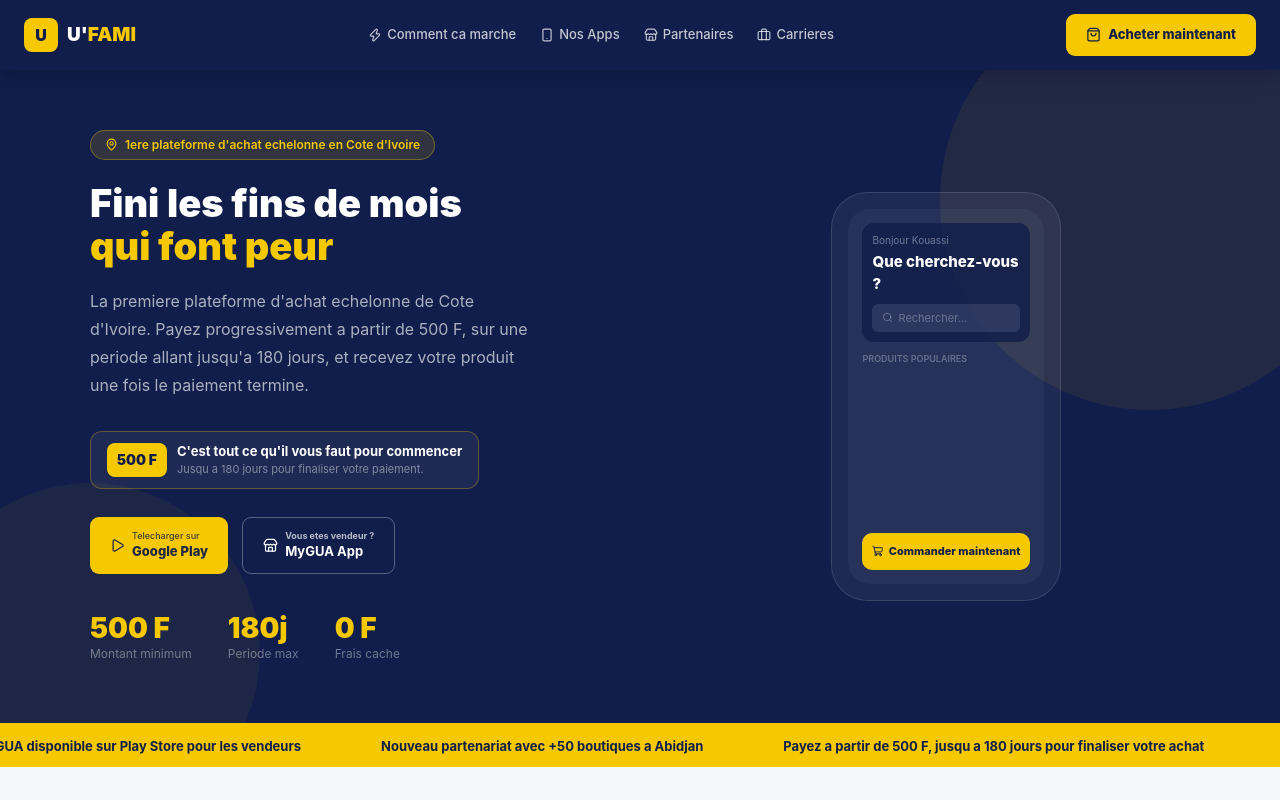
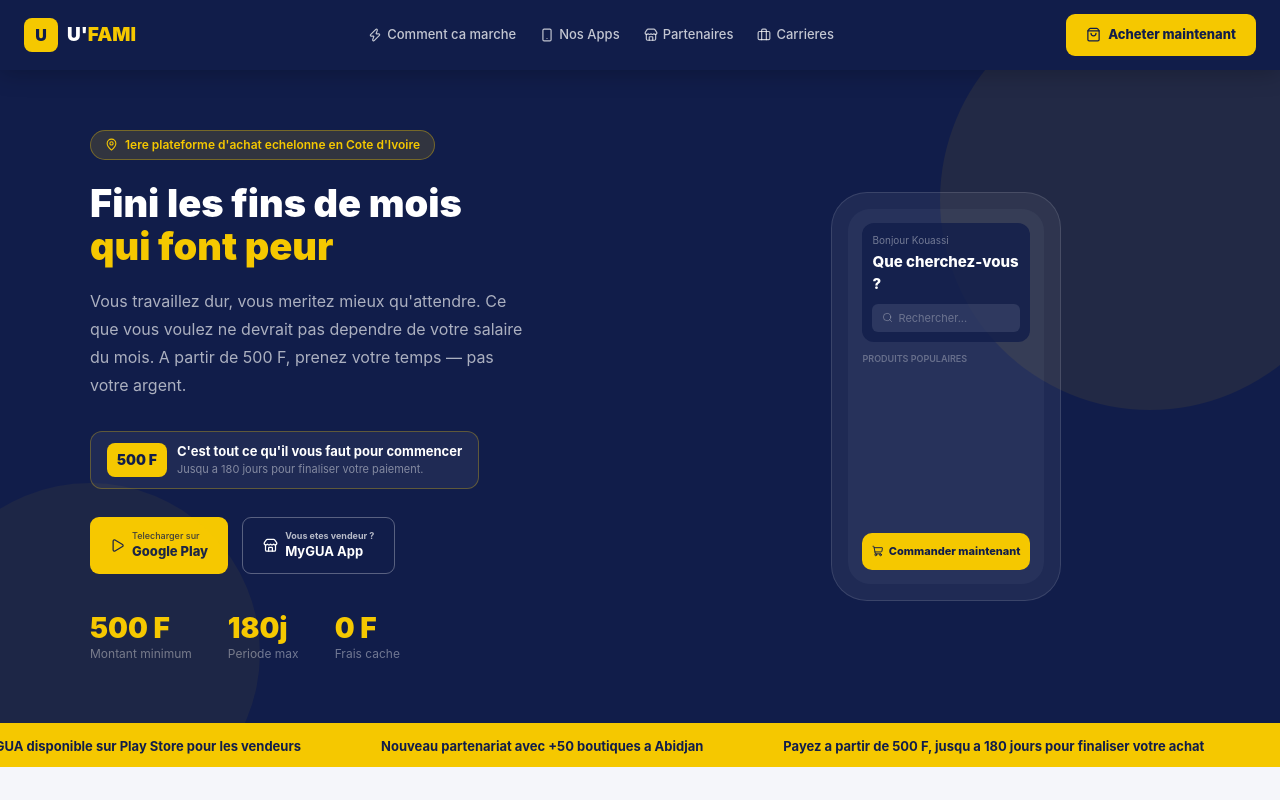
Before and after one commit to ufamiversion/ufami-vitrine, a Next.js app: page / in a window 1280 px wide. Shown: the top 800 px of the page. Built offline with nearby package versions, Linux system fonts and the light colour scheme; no server answers.

Commit message:
Correction definitive message emotionnel + suppression BNPL residuel

```diff
--- a/app/page.tsx
+++ b/app/page.tsx
@@ -148,7 +148,7 @@ export default function Home() {
               Fini les fins de mois<br /><span style={{ color: '#F5C800' }}>qui font peur</span>
             </h1>
             <p style={{ color: 'rgba(255,255,255,.65)', fontSize: 16, lineHeight: 1.75, marginBottom: 32, maxWidth: 440 }}>
-              La premiere plateforme d'achat echelonne de Cote d'Ivoire. Payez progressivement a partir de 500 F, sur une periode allant jusqu'a 180 jours, et recevez votre produit une fois le paiement termine.
+              Vous travaillez dur, vous meritez mieux qu'attendre. Ce que vous voulez ne devrait pas dependre de votre salaire du mois. A partir de 500 F, prenez votre temps — pas votre argent.
             </p>
             <div style={{ display: 'inline-flex', alignItems: 'center', gap: 10, background: 'rgba(255,255,255,.06)', border: '1px solid rgba(245,200,0,.3)', borderRadius: 12, padding: '10px 16px', marginBottom: 28 }}>
               <div style={{ minWidth: 52, height: 34, padding: '0 10px', background: '#F5C800', borderRadius: 8, display: 'flex', alignItems: 'center', justifyContent: 'center', flexShrink: 0 }}>
@@ -412,7 +412,7 @@ export default function Home() {
                 <div style={{ width: 32, height: 32, background: '#F5C800', borderRadius: 7, display: 'flex', alignItems: 'center', justifyContent: 'center', fontWeight: 900, fontSize: 14, color: '#111D4A' }}>U</div>
                 <span style={{ color: '#fff', fontWeight: 900, fontSize: 18 }}>U'<span style={{ color: '#F5C800' }}>FAMI</span></span>
               </div>
-              <p style={{ fontSize: 13, lineHeight: 1.75, maxWidth: 250, marginBottom: 18, color: 'rgba(255,255,255,.55)' }}>La premiere plateforme BNPL de Cote d'Ivoire. Achetez maintenant, payez en 30 tranches journalieres.</p>
+              <p style={{ fontSize: 13, lineHeight: 1.75, maxWidth: 250, marginBottom: 18, color: 'rgba(255,255,255,.55)' }}>La premiere plateforme d'achat echelonne de Cote d'Ivoire. Payez a partir de 500 F, jusqu'a 180 jours.</p>
               <div style={{ display: 'flex', gap: 10 }}>
                 {[Globe, Camera, AtSign, Video].map((Icon, i) => (
                   <div key={i} style={{ width: 36, height: 36, background: 'rgba(255,255,255,.1)', borderRadius: 8, display: 'flex', alignItems: 'center', justifyContent: 'center', cursor: 'pointer', color: 'rgba(255,255,255,.6)' }}><Icon size={15} /></div>
```
